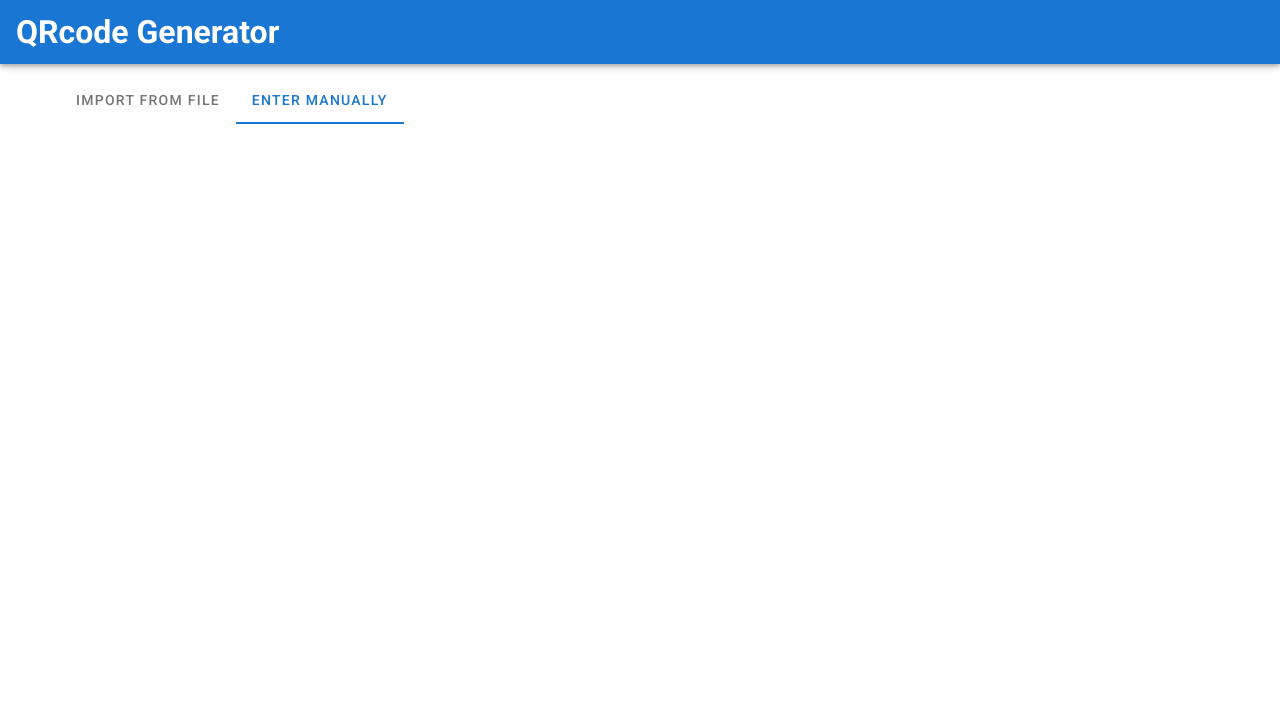
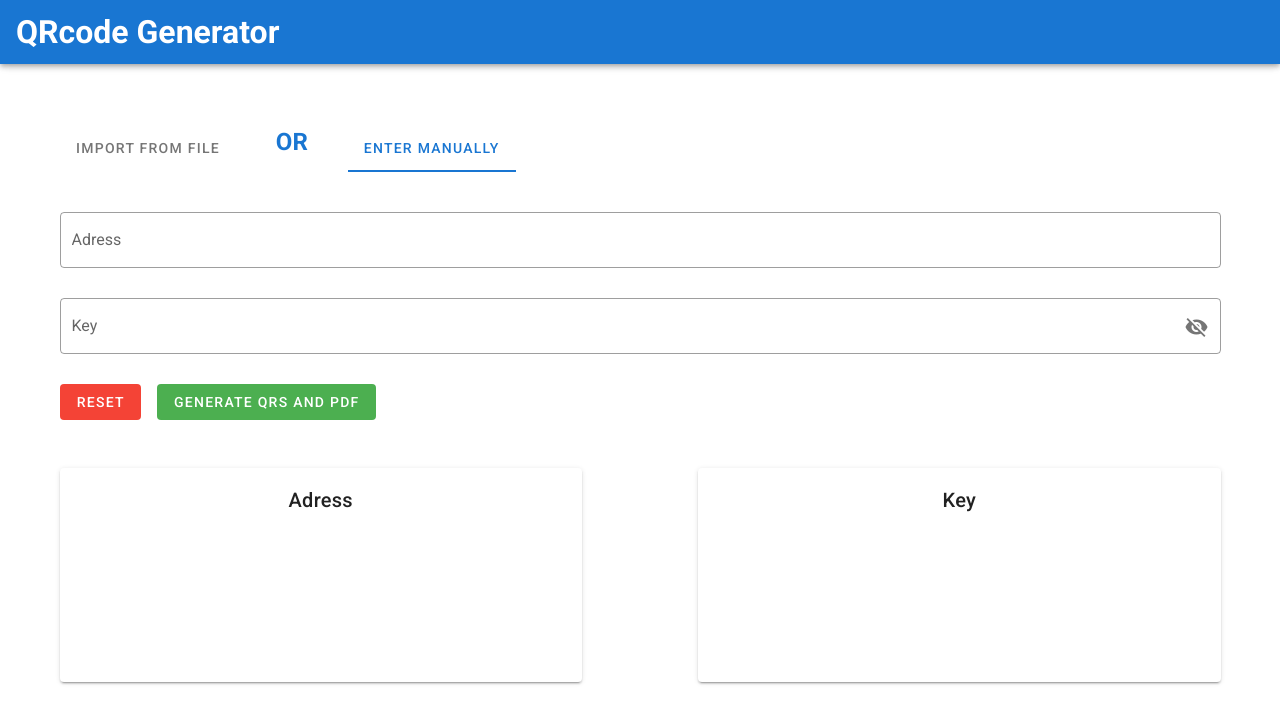
Before and after one commit to Neca-development/QR_PDF_Generator, a Vue app: page / in a window 1280 px wide. Both pictures are taken after a click on the tab "ENTER MANUALLY". Shown: the top 724 px of the page. Built offline with nearby package versions, Linux system fonts and the light colour scheme.

Commit message:
add qrcode gen and reset

```diff
--- a/package.json
+++ b/package.json
@@ -10,6 +10,7 @@
   "dependencies": {
     "core-js": "^3.6.5",
     "vue": "^2.6.11",
+    "qrcode": "^1.4.4",
     "vuetify": "^2.4.0"
   },
   "devDependencies": {
@@ -30,7 +31,6 @@
     "jspdf": "^2.3.1",
     "node-sass": "^4.12.0",
     "prettier": "^2.2.1",
-    "qrcode": "^1.4.4",
     "sass": "^1.32.0",
     "sass-loader": "^10.0.0",
     "vue-cli-plugin-vuetify": "~2.3.1",
--- a/src/App.vue
+++ b/src/App.vue
@@ -7,21 +7,99 @@
     </v-app-bar>
     <v-main>
       <v-container>
-        <v-tabs>
+        <v-tabs v-model="tab" class="mt-12">
           <v-tab>Import from file</v-tab>
+          <h2 class="pl-10 pr-10">OR</h2>
           <v-tab>Enter manually</v-tab>
         </v-tabs>
+        <v-tabs-items v-model="tab">
+          <v-tab-item class="mt-10">
+            <v-file-input label="File input" accept=".csv" outlined dense></v-file-input>
+          </v-tab-item>
+          <v-tab-item class="mt-10">
+            <v-text-field
+              v-model="adress"
+              label="Adress"
+              :rules="[rules.required]"
+              outlined
+            ></v-text-field>
+            <v-text-field
+              v-model="key"
+              :append-icon="show1 ? 'mdi-eye' : 'mdi-eye-off'"
+              :rules="[rules.required]"
+              :type="show1 ? 'text' : 'password'"
+              label="Key"
+              outlined
+              @click:append="show1 = !show1"
+            ></v-text-field>
+          </v-tab-item>
+        </v-tabs-items>
+        <v-btn depressed @click="reset()" color="red" dark class="mr-4">Reset</v-btn>
+        <v-btn depressed @click="genereateCodes()" color="green" dark>Generate QRs and PDF</v-btn>
+        <div class="d-flex justify-space-between mt-12">
+          <v-card outline class="pa-4" width="45%">
+            <h3 class="text-center title">
+              Adress <br />
+              {{ adress }}
+            </h3>
+            <canvas class="mx-auto d-block" id="adressQRcode"></canvas>
+          </v-card>
+          <v-card outline class="pa-4" width="45%">
+            <h3 class="text-center title">
+              Key <br />
+              {{ key }}
+            </h3>
+            <canvas class="mx-auto d-block" id="keyQRcode"></canvas>
+          </v-card>
+        </div>
       </v-container>
     </v-main>
   </v-app>
 </template>
 
 <script>
+import QRCode from 'qrcode';
+
 export default {
   name: 'App',
 
   data: () => ({
-    //
+    tab: null,
+    adress: '',
+    key: '',
+    show1: false,
+    rules: {
+      required: (value) => !!value || 'Required.',
+      min: (v) => v.length >= 8 || 'Min 8 characters',
+      emailMatch: () => `The email and password you entered don't match`,
+    },
   }),
+  methods: {
+    clearQRCodes() {
+      const canvasesArr = document.querySelectorAll('canvas');
+      canvasesArr.forEach((canvas) => {
+        const context = canvas.getContext('2d');
+        context.clearRect(0, 0, canvas.width, canvas.height);
+      });
+    },
+    reset() {
+      this.adress = '';
+      this.key = '';
+      this.clearQRCodes();
+      return false;
+    },
+    genereateCodes() {
+      const adressCanvas = document.getElementById('adressQRcode');
+      const keyCanvas = document.getElementById('keyQRcode');
+      QRCode.toCanvas(adressCanvas, this.adress, (error) => {
+        if (error) console.error(error);
+        console.log('success!');
+      });
+      QRCode.toCanvas(keyCanvas, this.key, (error) => {
+        if (error) console.error(error);
+        console.log('success!');
+      });
+    },
+  },
 };
 </script>
```
